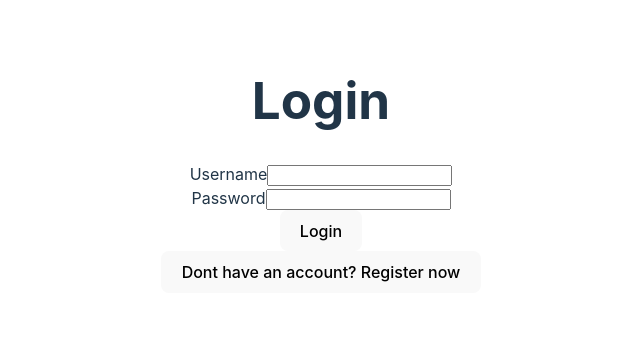
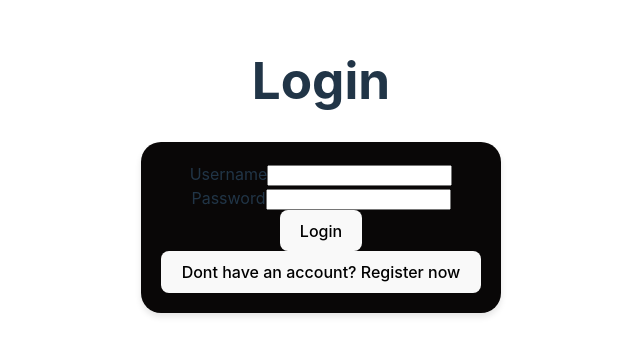
Before and after one commit to OmarMallouk/EchoWave-app, a React (Vite) app: page /login in a window 1280 px wide. Shown: the part 235-590 px from the top of the page, without its empty margins (319-959 px from the left). Built offline with nearby package versions, Linux system fonts and the light colour scheme.

Commit message:
added the card

```diff
--- a/src/components/LoginCard/LoginCard.tsx
+++ b/src/components/LoginCard/LoginCard.tsx
@@ -1,4 +1,5 @@
 import React from "react";
+import styles from "./LoginCard.module.css"
 
 interface LoginCardProps {
     children: React.ReactNode;
@@ -6,7 +7,7 @@ interface LoginCardProps {
 
 const LoginCard: React.FC<LoginCardProps> = ({children}) =>{
 
-    return <div>{children}</div>;
+    return <div className={styles.card}>{children}</div>;
 }
 
 export default LoginCard;
--- a/src/pages/Login/Login.tsx
+++ b/src/pages/Login/Login.tsx
@@ -4,6 +4,7 @@ import { AuthContext } from "../../context/AuthContext";
 import LoginForm from "../../components/forms/LoginForm";
 import { useNavigate } from "react-router-dom";
 import { loginn } from "../../apis/authApi";
+import LoginCard from "../../components/LoginCard/LoginCard";
 import "./Login.module.css";
 
 
@@ -43,8 +44,10 @@ const Login: React.FC = () =>{
 
         <div>
             <h1>Login</h1>
+            <LoginCard>
             <LoginForm onLogin={handleLogin}/>
             <button onClick={handleRegisterChange}>Dont have an account? Register now</button>
+            </LoginCard>
         </div>
     );
 
```
